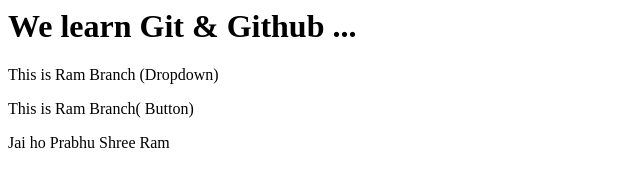
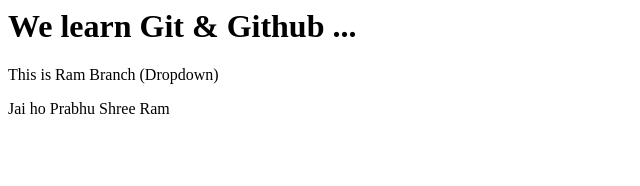
Before and after one commit to EktaPrakashGolait-bot/zudio, a plain HTML site: page index.html in a window 1280 px wide. Shown: the whole page, without its empty margins (0-640 px from the left). Drawn offline with Linux system fonts and the light colour scheme.

Commit message:
Update index.html

```diff
--- a/index.html
+++ b/index.html
@@ -2,6 +2,4 @@
 
 <p> This is Ram Branch (Dropdown)</p>
 
-<p> This is Ram Branch( Button) </p>
-
 <p>Jai ho Prabhu Shree Ram</p>
```
